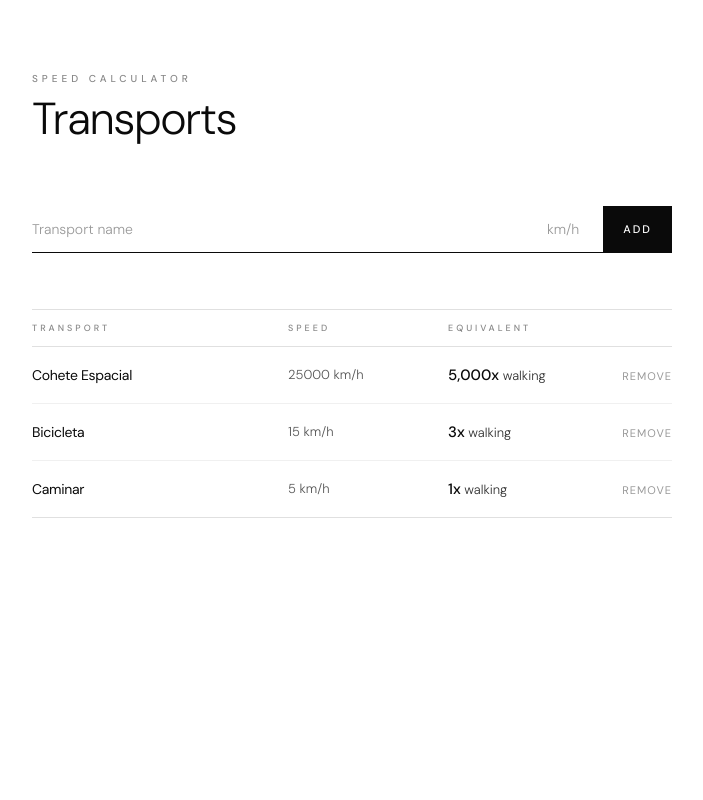
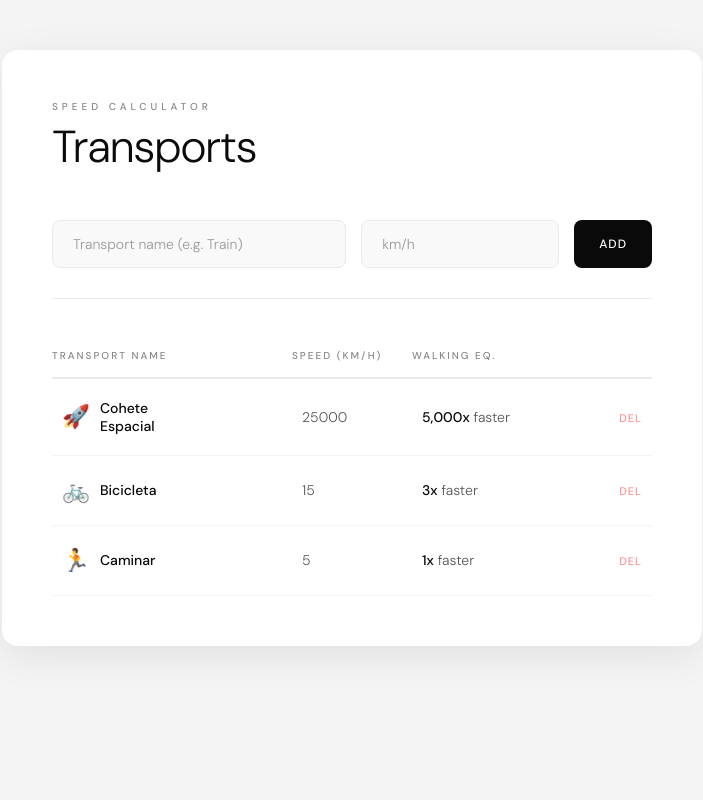
Before and after one commit to wGamba/ranking-transportes-flask, a Flask app: page / in a window 1280 px wide. Shown: the whole page, without its empty margins (288-991 px from the left). Run offline with Flask 3, Linux system fonts and the light colour scheme; data comes from the database, SQL or seed files in the repository.

Commit message:
feature: mejorar UI con sombras, fondo y logica de iconos de velocidad
Updated the HTML structure and styles for the speed calculator, including changes to language, title, and input fields. Improved layout and appearance of the form and table elements.

```diff
--- a/templates/index.html
+++ b/templates/index.html
@@ -1,8 +1,8 @@
 <!DOCTYPE html>
-<html lang="es">
+<html lang="en">
 <head>
     <meta charset="UTF-8">
-    <title>Transports</title>
+    <title>Speed Calculator - Transports</title>
     <link href="https://fonts.googleapis.com/css2?family=DM+Sans:wght@300;400;500&display=swap" rel="stylesheet">
     <style>
         * {
@@ -12,21 +12,27 @@
         }
 
         body {
-            background: #ffffff;
+            /* Fondo ligeramente gris para que resalte la calculadora */
+            background: #f4f4f5;
             color: #0a0a0a;
             font-family: 'DM Sans', sans-serif;
             font-weight: 300;
-            padding: 72px 40px;
+            padding: 50px 20px;
             min-height: 100vh;
         }
 
         .wrap {
-            max-width: 640px;
+            max-width: 700px;
             margin: 0 auto;
+            /* Tarjeta blanca con sombra */
+            background: #ffffff;
+            padding: 50px;
+            border-radius: 16px;
+            box-shadow: 0 10px 40px rgba(0,0,0,0.08);
         }
 
         .header {
-            margin-bottom: 64px;
+            margin-bottom: 50px;
         }
 
         .label {
@@ -48,21 +54,28 @@
 
         .form-row {
             display: flex;
-            gap: 0;
-            margin-bottom: 56px;
-            border-bottom: 1px solid #0a0a0a;
+            gap: 15px;
+            margin-bottom: 50px;
+            padding-bottom: 30px;
+            border-bottom: 1px solid #eaeaea;
         }
 
         .form-row input {
-            background: transparent;
-            border: none;
+            background: #f9f9f9;
+            border: 1px solid #eaeaea;
+            border-radius: 8px;
             color: #0a0a0a;
             font-family: 'DM Sans', sans-serif;
             font-weight: 300;
             font-size: 14px;
-            padding: 14px 0;
+            padding: 14px 20px;
             outline: none;
             flex: 1;
+            transition: border-color 0.2s;
+        }
+
+        .form-row input:focus {
+            border-color: #0a0a0a;
         }
 
         .form-row input::placeholder {
@@ -70,9 +83,7 @@
         }
 
         .form-row input:nth-child(2) {
-            flex: 0 0 100px;
-            text-align: right;
-            padding-right: 24px;
+            flex: 0 0 120px;
         }
 
         input[type=number]::-webkit-inner-spin-button,
@@ -87,22 +98,26 @@
         .form-row button {
             background: #0a0a0a;
             border: none;
+            border-radius: 8px;
             color: #fff;
             font-family: 'DM Sans', sans-serif;
-            font-size: 11px;
+            font-size: 12px;
             font-weight: 500;
-            letter-spacing: 2px;
+            letter-spacing: 1px;
             text-transform: uppercase;
-            padding: 0 20px;
+            padding: 0 25px;
             cursor: pointer;
-            transition: opacity 0.2s;
+            transition: opacity 0.2s, transform 0.1s;
         }
 
         .form-row button:hover {
-            opacity: 0.7;
+            opacity: 0.8;
         }
 
-        /* Notificacion */
+        .form-row button:active {
+            transform: scale(0.96);
+        }
+
         .toast {
             position: fixed;
             bottom: 40px;
@@ -110,14 +125,14 @@
             transform: translateX(-50%) translateY(20px);
             background: #0a0a0a;
             color: #fff;
-            font-size: 12px;
+            font-size: 13px;
             font-weight: 400;
-            letter-spacing: 0.5px;
-            padding: 14px 24px;
+            padding: 14px 28px;
+            border-radius: 30px;
             opacity: 0;
             transition: opacity 0.3s, transform 0.3s;
             pointer-events: none;
-            white-space: nowrap;
+            box-shadow: 0 5px 15px rgba(0,0,0,0.2);
         }
 
         .toast.show {
@@ -130,19 +145,15 @@
             border-collapse: collapse;
         }
 
-        thead tr {
-            border-top: 1px solid #e0e0e0;
-            border-bottom: 1px solid #e0e0e0;
-        }
-
         thead th {
-            font-size: 9px;
+            font-size: 10px;
             font-weight: 500;
-            letter-spacing: 3px;
+            letter-spacing: 2px;
             text-transform: uppercase;
             color: #888;
             text-align: left;
-            padding: 12px 0;
+            padding-bottom: 15px;
+            border-bottom: 2px solid #eaeaea;
         }
 
         thead th:last-child {
@@ -150,12 +161,8 @@
         }
 
         tbody tr {
-            border-bottom: 1px solid #f0f0f0;
-            transition: background 0.1s;
-        }
-
-        tbody tr:last-child {
-            border-bottom: 1px solid #e0e0e0;
+            border-bottom: 1px solid #f4f4f5;
+            transition: background 0.2s;
         }
 
         tbody tr:hover {
@@ -163,33 +170,36 @@
         }
 
         tbody td {
-            padding: 18px 0;
+            padding: 20px 10px;
             font-size: 14px;
         }
 
         .td-name {
-            font-weight: 400;
-            letter-spacing: -0.3px;
+            font-weight: 500;
             width: 40%;
             color: #0a0a0a;
+            display: flex;
+            align-items: center;
+            gap: 10px;
+        }
+
+        .icon-box {
+            font-size: 1.4rem;
         }
 
         .td-speed {
             color: #555;
-            font-size: 13px;
-            width: 25%;
+            width: 20%;
         }
 
         .td-eq {
-            font-size: 13px;
-            color: #333;
-            width: 25%;
+            color: #555;
+            width: 30%;
         }
 
         .td-eq strong {
             font-weight: 500;
             color: #0a0a0a;
-            font-size: 15px;
         }
 
         .td-action {
@@ -200,47 +210,47 @@
         .btn-del {
             background: none;
             border: none;
-            color: #999;
+            color: #ff4d4f;
             font-family: 'DM Sans', sans-serif;
             font-size: 11px;
-            font-weight: 400;
+            font-weight: 500;
             letter-spacing: 1px;
             cursor: pointer;
             text-transform: uppercase;
-            transition: color 0.2s;
+            transition: opacity 0.2s;
+            opacity: 0.6;
         }
 
         .btn-del:hover {
-            color: #0a0a0a;
+            opacity: 1;
         }
     </style>
 </head>
 <body>
+
 <div class="wrap">
-
     <div class="header">
         <p class="label">Speed Calculator</p>
         <h1>Transports</h1>
     </div>
 
     <form id="form" class="form-row">
-        <input type="text" id="metodo" placeholder="Transport name" required>
-        <input type="number" id="velocidad" placeholder="km/h" required>
+        <input type="text" id="metodo" placeholder="Transport name (e.g. Train)" required>
+        <input type="number" id="velocidad" placeholder="km/h" step="any" required>
         <button type="submit">Add</button>
     </form>
 
     <table>
         <thead>
             <tr>
-                <th>Transport</th>
-                <th>Speed</th>
-                <th>Equivalent</th>
+                <th>Transport Name</th>
+                <th>Speed (km/h)</th>
+                <th>Walking Eq.</th>
                 <th></th>
             </tr>
         </thead>
         <tbody id="tbody"></tbody>
     </table>
-
 </div>
 
 <div class="toast" id="toast"></div>
@@ -253,23 +263,42 @@
         setTimeout(() => toast.classList.remove('show'), 3500);
     }
 
+    // Funcion para decidir que icono poner segun la velocidad
+    function getSpeedIcon(speed) {
+        if (speed >= 1000) return '🚀';
+        if (speed >= 300) return '✈️';
+        if (speed >= 100) return '🚄';
+        if (speed >= 50) return '🚗';
+        if (speed >= 15) return '🚲';
+        if (speed >= 5) return '🏃';
+        return '🚶';
+    }
+
     async function load() {
         const res = await fetch('/api/transportes');
         const data = await res.json();
         const tbody = document.getElementById('tbody');
         tbody.innerHTML = '';
+
         data.forEach(item => {
             const eq = item.equivalencia_caminar;
             const fmt = eq >= 10
                 ? eq.toLocaleString('en', { maximumFractionDigits: 0 })
                 : eq.toLocaleString('en', { maximumFractionDigits: 1 });
+
+            // Obtenemos el icono
+            const icon = getSpeedIcon(item.velocidad_kmh);
+
             tbody.innerHTML += `
                 <tr>
-                    <td class="td-name">${item.metodo}</td>
-                    <td class="td-speed">${item.velocidad_kmh} km/h</td>
-                    <td class="td-eq"><strong>${fmt}x</strong> walking</td>
+                    <td class="td-name">
+                        <span class="icon-box">${icon}</span>
+                        ${item.metodo}
+                    </td>
+                    <td class="td-speed">${item.velocidad_kmh}</td>
+                    <td class="td-eq"><strong>${fmt}x</strong> faster</td>
                     <td class="td-action">
-                        <button class="btn-del" onclick="del(${item.id})">remove</button>
+                        <button class="btn-del" onclick="del(${item.id})">Del</button>
                     </td>
                 </tr>`;
         });
```
